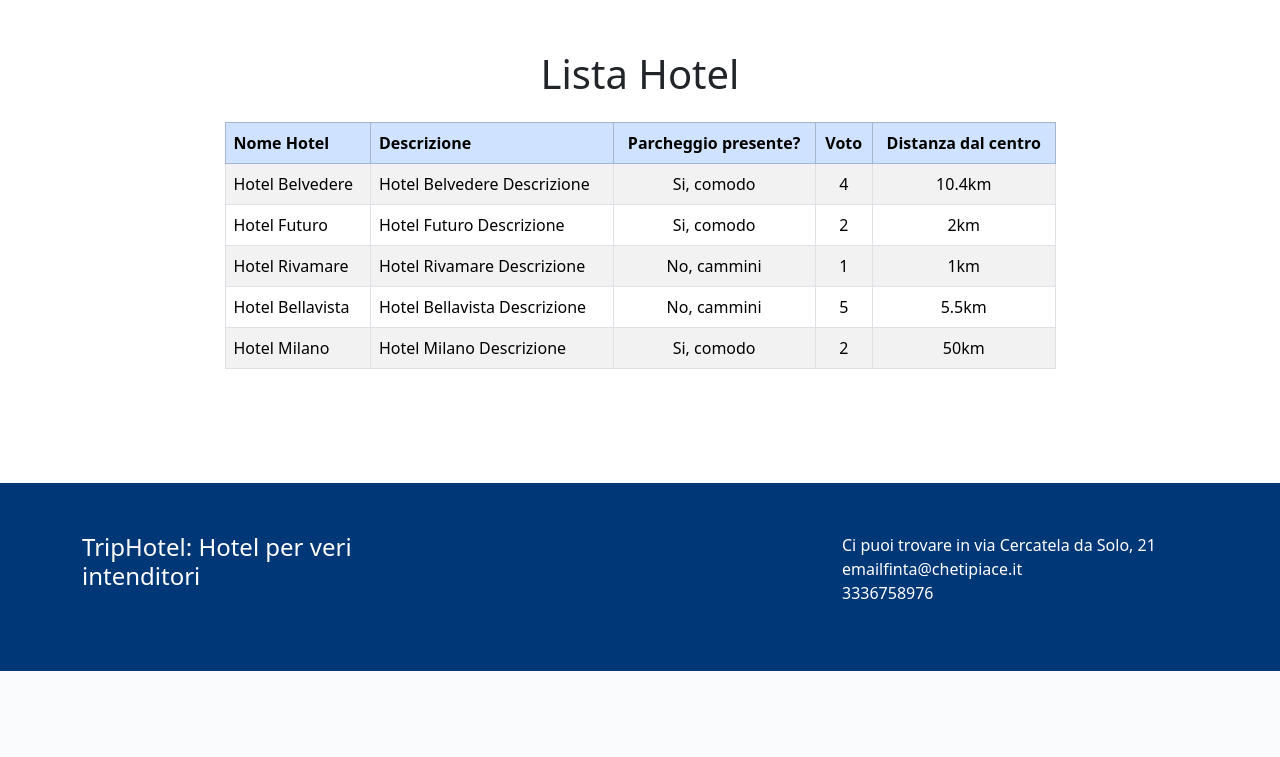
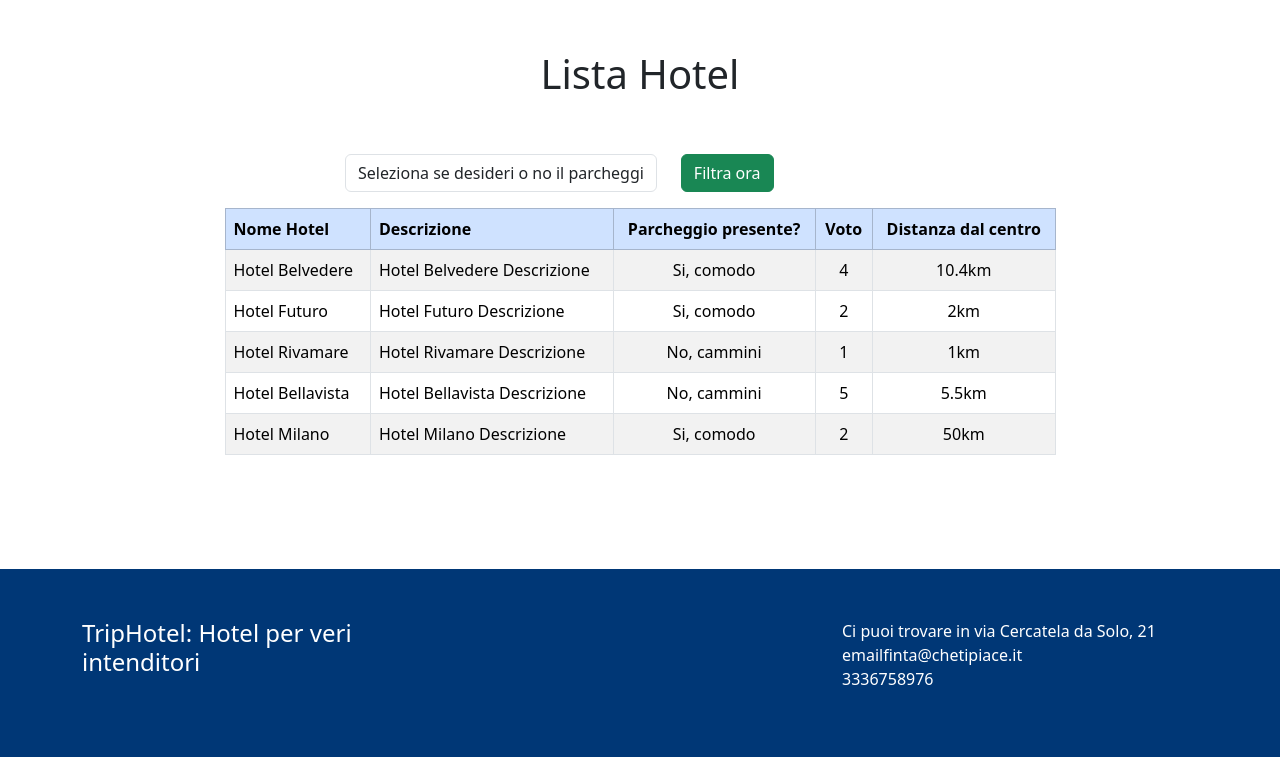
Before and after one commit to DorinVieru/php-hotel, a PHP site: page / in a window 1280 px wide. Shown: the part 146-903 px from the top of the page. Before the commit the page ends 817 px from the top, so only its background shows below. Run offline with PHP 8.4, Linux system fonts and the light colour scheme.

Commit message:
[BONUS 2] Filter for parking complete

```diff
--- a/index.php
+++ b/index.php
@@ -1,6 +1,26 @@
 <!-- SEZIONE PHP LOGICA -->
 <?php
+// RICHIAMO ARRAY
 include __DIR__ . "/partials/array.php";
+
+$filtered_hotels = $hotels; //MOSTRO TUTTI GLI HOTEL AL CARICAMENTE DELLA PAGINA
+
+// CONDIZIONE PER CICLARE IL PARCHEGGIO
+if (isset($_GET['parking']) && $_GET['parking'] != '') {
+    $temphotels = []; //ARRAY TEMPORANEO CHE CONTERRA' GLI HOTEL FILTRATI CHE POI VENGONO MOSTRATI
+    $parking = $_GET['parking'];
+
+    // CICLO L'ARRAY DI HOTEL PER IL PARCHEGGIO
+    foreach ($filtered_hotels as $hotel) {
+        if ($hotel['parking'] == $parking) {
+            $temphotels[] = $hotel;
+        }
+    }
+
+    $filtered_hotels = $temphotels;
+}
+
+
 ?>
 
 <!-- SEZIONE HTML -->
@@ -22,9 +42,32 @@ include __DIR__ . "/partials/array.php";
     <!-- INIZIO MAIN -->
     <main class="container">
         <div class="row justify-content-center">
-            <div class="col-12 pb-3">
+            <!-- TITLE -->
+            <div class="col-12">
                 <h1 class="text-center">Lista Hotel</h1>
             </div>
+            <!-- FORM SEARCH -->
+            <div class="col-10 mt-5 mb-3 ps-5 ms-5">
+                <form action="./index.php" method="GET">
+                    <div class="row ps-5 ms-5">
+                        <!-- SELECT PARCHEGGIO -->
+                        <div class="col-5">
+                            <select name="parking" id="parking" class="form-control">
+                                <option value="">Seleziona se desideri o no il parcheggio</option>
+                                <option value="1" <?php echo (isset($_GET['parking']) && $_GET['parking'] == "1") ? 'selected' : ''; ?>>Si</option>
+                                <option value="0" <?php echo (isset($_GET['parking']) && $_GET['parking'] == "0") ? 'selected' : ''; ?>>No</option>
+                            </select>
+                        </div>
+
+                        <!-- BOTTONE INVIA -->
+                        <div class="col-4">
+                            <button type="submit" class="btn btn-success">Filtra ora</button>
+                        </div>
+
+                    </div>
+                </form>
+            </div>
+            <!-- TABLE -->
             <div class="col-9 pb-5">
                 <table class="table table-striped table-bordered">
                     <thead class="table-primary">
@@ -37,7 +80,7 @@ include __DIR__ . "/partials/array.php";
                         </tr>
                     </thead>
                     <tbody>
-                        <?php foreach ($hotels as $hotel) { ?>
+                        <?php foreach ($filtered_hotels as $hotel) { ?>
                             <tr>
                                 <td>
                                     <?php echo $hotel['name']; ?>
```
